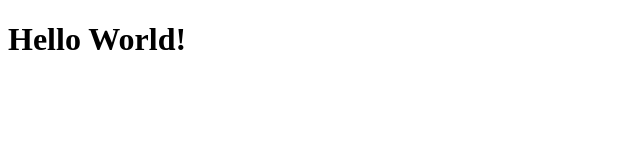
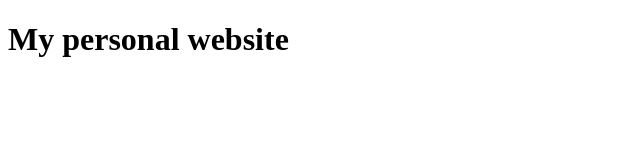
Before and after one commit to nirandwidera/personal-website, a plain HTML site: page index.html in a window 1280 px wide. Shown: the whole page, without its empty margins (0-640 px from the left). Drawn offline with Linux system fonts and the light colour scheme.

Commit message:
Update index.html

```diff
--- a/index.html
+++ b/index.html
@@ -7,7 +7,7 @@
 </head>
 <body>
     <h1>
-      Hello World!
+      My personal website
     </h1>
 </body>
 </html>
```
